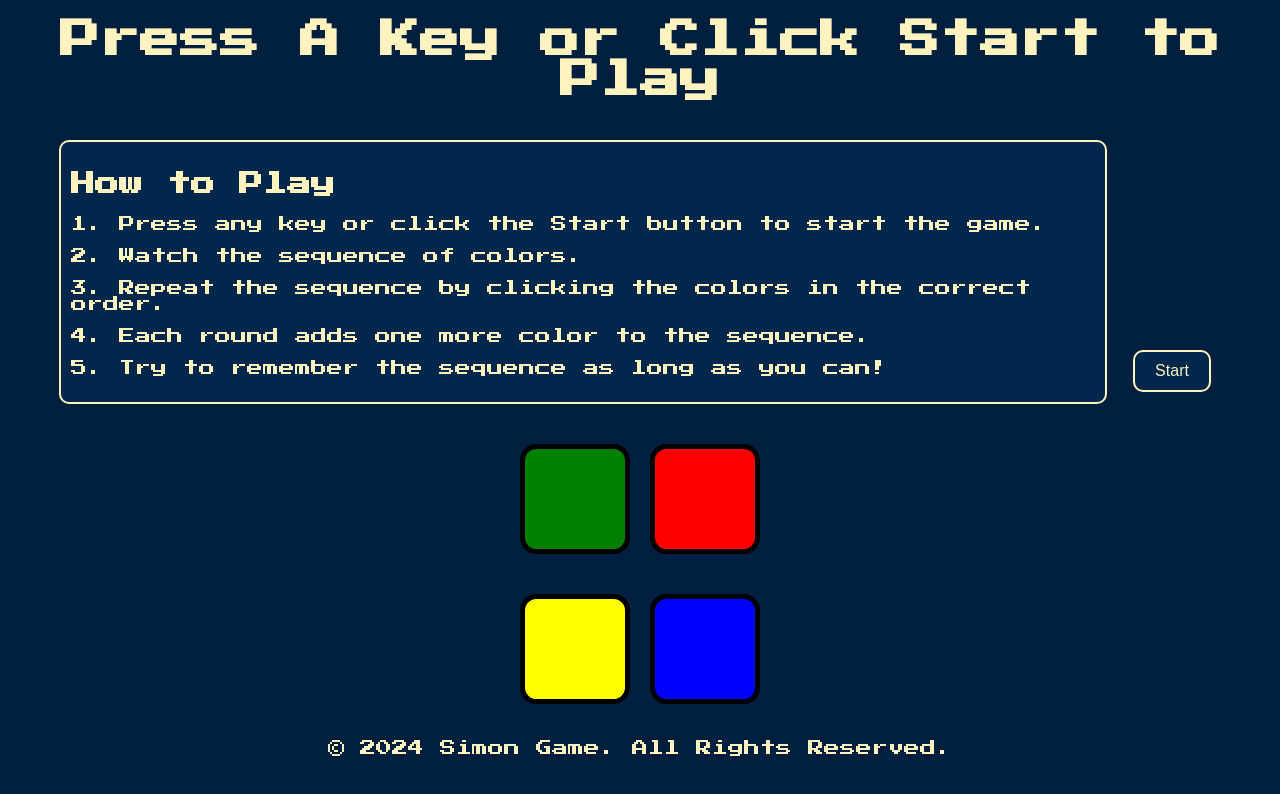
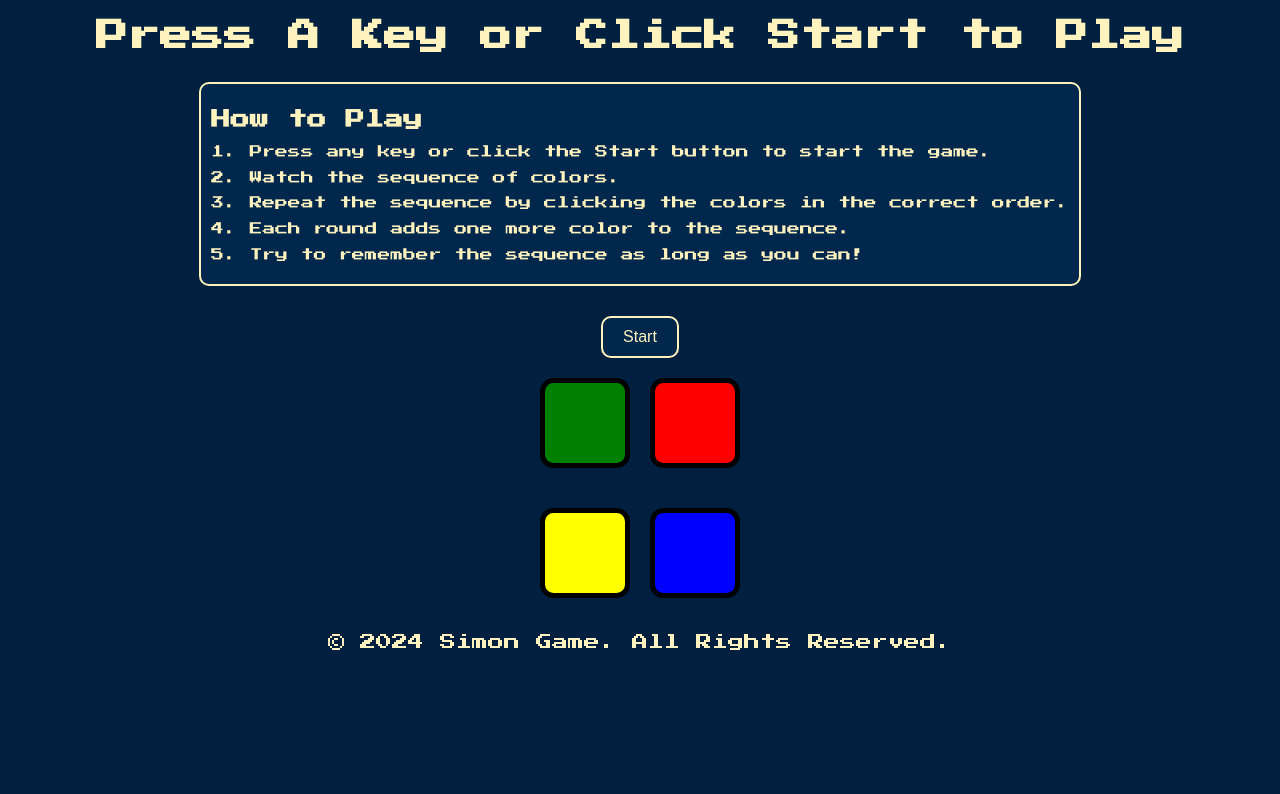
Before and after one commit to Ayu1404/Simon-Game, a plain HTML site: page index.html in a window 1280 px wide. Drawn offline with nearby package versions, Linux system fonts and the light colour scheme.

Commit message:
Resolved merge conflicts

```diff
--- a/index.html
+++ b/index.html
@@ -6,6 +6,7 @@
   <title>Simon Game</title>
   <link rel="stylesheet" href="styles.css">
   <link href="https://fonts.googleapis.com/css?family=Press+Start+2P" rel="stylesheet">
+  <meta name="viewport" content="width=device-width, initial-scale=1.0">
 </head>
 
 <body>
@@ -24,17 +25,20 @@
       <p>5. Try to remember the sequence as long as you can!</p>
     </div>
 
+    <!-- Control Buttons Section -->
+    <div class="control-buttons">
+      <!-- Start Button for Mobile Devices -->
+      <button id="start-button">Start</button>
+
+      <!-- Sound Toggle Button (Hidden Initially) -->
+      <button id="sound-toggle" style="display:none;">Mute</button>
+    </div>
+
     <!-- Score Display (Hidden Initially) -->
     <div id="score" style="display:none;">
       <h2>Score: <span id="score-value">0</span></h2>
       <h2>Highest Score: <span id="high-score-value">0</span></h2>
     </div>
-
-    <!-- Start Button for Mobile Devices -->
-    <button id="start-button">Start</button>
-
-    <!-- Sound Toggle Button (Hidden Initially) -->
-    <button id="sound-toggle" style="display:none;">Mute</button>
 
     <div class="container">
       <div class="row">
--- a/styles.css
+++ b/styles.css
@@ -8,7 +8,7 @@ body {
 }
 
 #level-title {
-  font-size: 2.5rem;
+  font-size: 2rem;
   margin: 20px 0;
   color: #FEF2BF;
 }
@@ -31,8 +31,8 @@ body {
 .btn {
   margin: 10px;
   display: inline-block;
-  height: 100px;
-  width: 100px;
+  height: 80px;
+  width: 80px;
   border: 5px solid black;
   border-radius: 15%;
   transition: background-color 0.3s, transform 0.1s;
@@ -69,27 +69,33 @@ body {
 }
 
 #score {
-  font-size: 1.5rem;
+  font-size: 1.2rem;
   margin-top: 10px;
   color: #FEF2BF;
 }
 
 #instructions {
-  font-size: 1rem;
-  margin: 20px 0;
+  font-size: 0.8rem;
+  margin: 10px 0;
   padding: 10px;
   background-color: #02274C;
   border: 2px solid #FEF2BF;
   border-radius: 10px;
   display: inline-block;
   text-align: left;
-  max-width: 80%;
+  max-width: 90%;
+}
+
+.control-buttons {
+  display: flex;
+  justify-content: center;
+  gap: 10px;
+  margin-top: 20px;
 }
 
 #sound-toggle, #start-button {
   font-size: 1rem;
   padding: 10px 20px;
-  margin: 10px;
   background-color: #02274C;
   color: #FEF2BF;
   border: 2px solid #FEF2BF;
```
